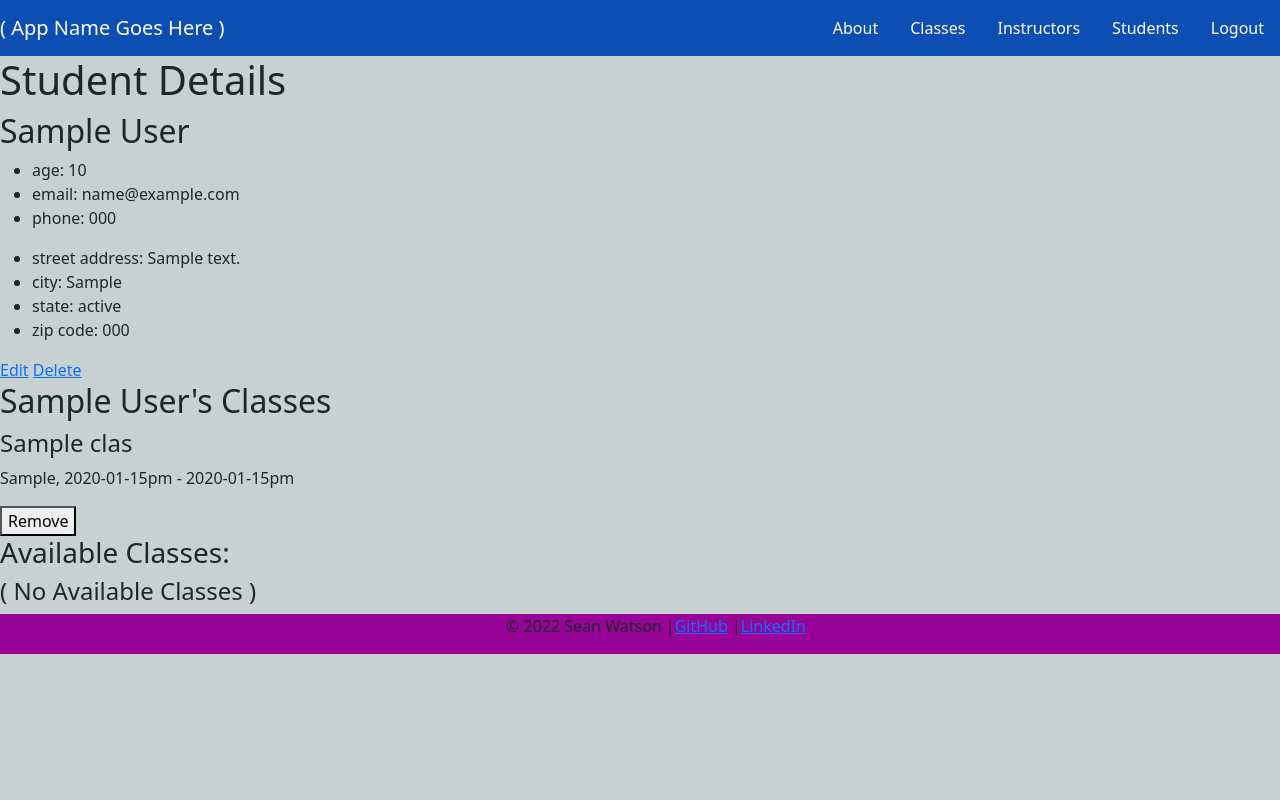
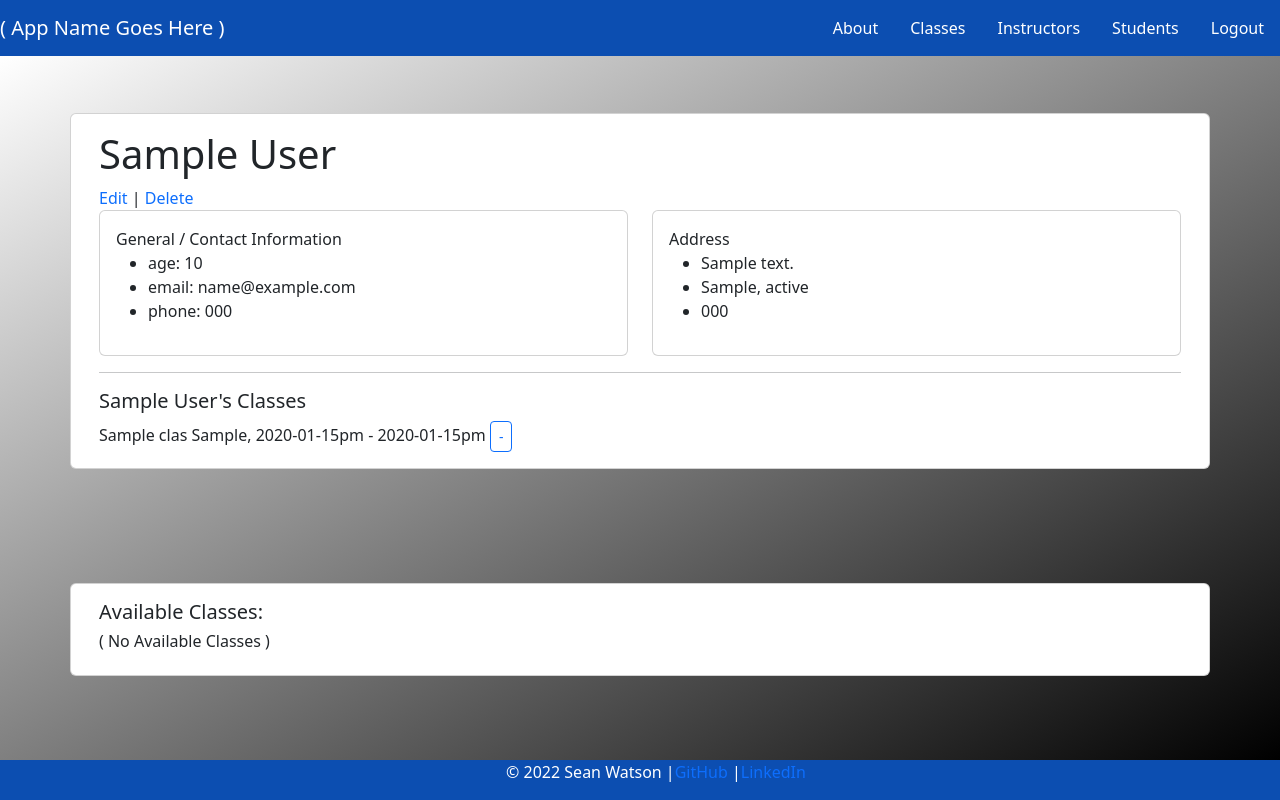
Before and after one commit to sean-watson30/class-register, a Django app: page /students/1 in a window 1280 px wide. Run offline with Django 4.2, Linux system fonts and the light colour scheme; a user stored in the database is signed in; tables that the repository leaves empty hold one stand-in row (values such as "Sample post"); some libraries are stand-ins or nearby versions.

Commit message:
adds style to student/class detail

```diff
--- a/main_app/static/css/style.css
+++ b/main_app/static/css/style.css
@@ -6,8 +6,13 @@ body {
   flex: 1 0 auto;
 }
 
+main {
+  flex: 1 0 auto;
+  background-image: linear-gradient(to bottom right, white, black );
+}
+
 .footer {
-  background-color: rgb(152, 3, 152);
+  background-color: #0c4eb1;
   padding-top: 0;
   text-align: center;
   display: flex;
@@ -17,7 +22,24 @@ body {
   /* text-align: center; */
 }
 
+
 .footer-list {
   list-style: none;
   display: flex;
 }
+
+a:link {
+  text-decoration: none;
+}
+
+a:visited {
+  text-decoration: none;
+}
+
+a:hover {
+  text-decoration: underline;
+}
+
+a:active {
+  text-decoration: underline;
+}
--- a/main_app/templates/base.html
+++ b/main_app/templates/base.html
@@ -55,7 +55,7 @@
     {% block content %} {% endblock %}
   </main>
 
-  <footer class="footer" style="background-color: rgb(152, 3, 152);">
+  <footer class="footer" style="background-color: #0c4eb1; color: white;">
     <ul class="footer-list">
       <li>&copy; 2022 Sean Watson | </li>
       <li><a href="https://github.com/sean-watson30">GitHub</a> | </li>
--- a/main_app/templates/students/detail.html
+++ b/main_app/templates/students/detail.html
@@ -1,63 +1,111 @@
 {% extends 'base.html' %} {% block content %}
 
-<h1>Student Details</h1>
+<!-- Display Student Details -->
+<div class="container">
+  <div class="row justify-content-md-center">
+    <div class="card" style="margin: 5%">
+      <div class="card-body">
+        <h1 class="card-title">{{ student.name }}</h1>
 
         <div>
-  <div>
-    <h2>{{ student.name }}</h2>
+          <a href="{% url 'students_update' student.id %}">Edit</a> |
+          <a href="{% url 'students_delete' student.id %}">Delete</a>
+        </div>
+
+        <div class="row">
+          <div class="col">
+
+            <div class="card">
+              <div class="card-body">
+                <span>General / Contact Information</span>
                 <ul>
                   <li>age: {{ student.age }}</li>
                   <li>email: {{ student.email }}</li>
                   <li>phone: {{ student.phone }}</li>
                 </ul>
-    <ul>
-      <li>street address: {{ student.address }}</li>
-      <li>city: {{ student.city }}</li>
-      <li>state: {{ student.state }}</li>
-      <li>zip code: {{ student.zip }}</li>
-    </ul>
-
-    <div>
-      <a href="{% url 'students_update' student.id %}">Edit</a>
-      <a href="{% url 'students_delete' student.id %}">Delete</a>
-    </div>
               </div>
             </div>
 
+          </div>
+          <div class="col">
+
+            <div class="card">
+              <div class="card-body">
+                <span>Address</span>
+                <ul>
+                  <li>{{ student.address }}</li>
+                  <li>{{ student.city }}, {{ student.state }}</li>
+                  <li>{{ student.zip }}</li>
+                </ul>
+              </div>
+            </div>
+
+          </div>
+
+
+        </div>
+
+        <hr>
+
         <!-- See / Remove Classes from this Student -->
+        <div class="row">
+
           <div>
-  <h2>{{ student.name }}'s Classes</h2>
+            <h5>{{ student.name }}'s Classes</h5>
             {% if student.classes.count %} {% for class in student.classes.all %}
             <div>
-    <h4>{{ class.title }}</h4>
-    <p>{{ class.day_of_week }}, {{ class.start_time }}pm - {{ class.end_time }}pm</p>
               <form
               action="{% url 'assoc_class_delete' student.id class.id %}"
               method="POST"
               >
               {% csrf_token %}
-    <button type="submit">Remove</button>
+              <span>{{ class.title }}</span>
+              <span>{{ class.day_of_week }}, {{ class.start_time }}pm - {{ class.end_time }}pm</span>
+              <button type="submit" class="btn btn-outline-primary btn-sm">-</button>
             </form>
           </div>
           {% endfor %} {% else %}
-<h4>( Not Enrolled in Any Classes )</h4>
+          <h6>( Not Enrolled in Any Classes )</h6>
           {% endif %}
           </div>
+
+        </div>
+
+
+      </div>
+    </div>
+  </div>
+</div>
+
+
+<div class="container">
+  <div class="row justify-content-md-center">
+    <div class="card" style="margin: 5%">
+      <div class="card-body">
+
         <!-- Add Classes to this Student -->
         <div>
-  <h3>Available Classes:</h3>
+          <h5>Available Classes:</h5>
           {% if classes.count %} {% for class in classes.all %}
           <div>
-    <h4>{{ class.title }}</h4>
-    <p>{{ class.day_of_week }}, {{ class.start_time }}pm - {{ class.end_time }}pm</p>
             <form action="{% url 'assoc_class' student.id class.id %}" method="POST">
               {% csrf_token %}
-      <button type="submit">Add</button>
+              <span>{{ class.title }}</span>
+              <span>{{ class.day_of_week }}, {{ class.start_time }}pm - {{ class.end_time }}pm</span>
+              <button type="submit" class="btn btn-outline-primary btn-sm">+</button>
             </form>
           </div>
           {% endfor %} {% else %}
-  <h4>( No Available Classes )</h4>
+          <h6>( No Available Classes )</h6>
           {% endif %}
         </div>
 
+      </div>
+    </div>
+  </div>
+</div>
+
+
+
+
 {% endblock %}
```
Also changed, not shown: main_app/templates/classes/detail.html (+42 -22 lines), main_app/templates/classes/index.html (+10 -6 lines), main_app/templates/students/index.html (+14 -4 lines). Lines whose indentation alone changed are shown as unchanged.
